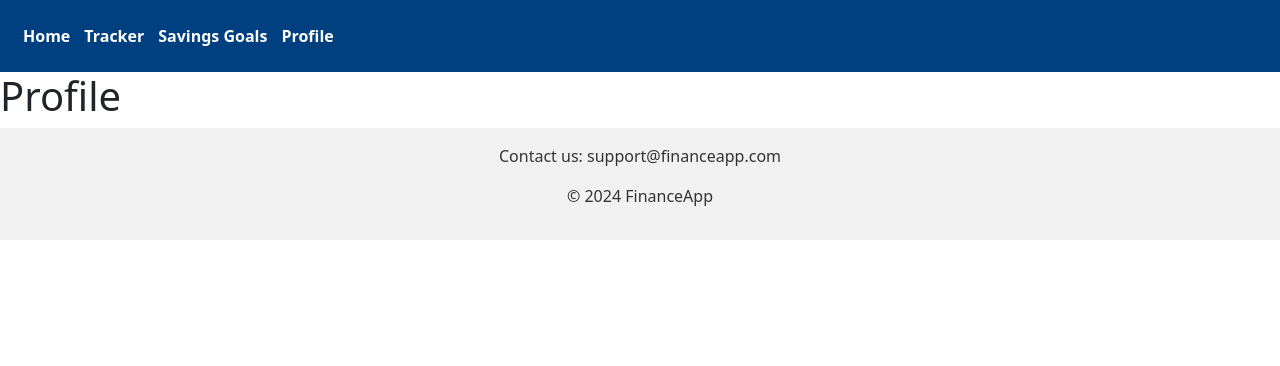
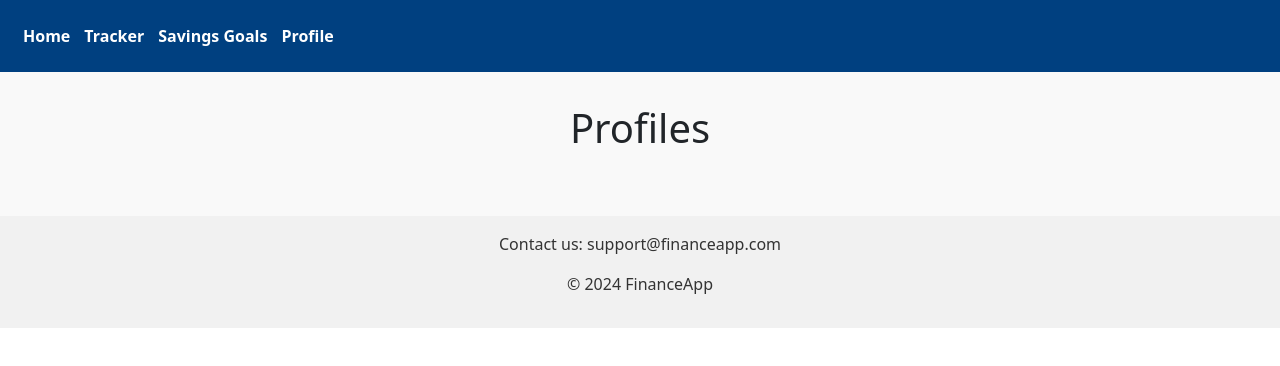
Before and after one commit to vydlknh/finance-tracker, a Vue app: page /profile in a window 1280 px wide. Shown: the top 366 px of the page. Built offline with nearby package versions, Linux system fonts and the light colour scheme.

Commit message:
pages titles updated

```diff
--- a/src/views/ProfileView.vue
+++ b/src/views/ProfileView.vue
@@ -1,5 +1,21 @@
 <template>
-  <div class="profile">
-    <h1>Profile</h1>
+  <div class="savings">
+    <main>
+      <div class="title">
+        <h1>Profiles</h1>
+      </div>
+    </main>
   </div>
 </template>
+
+<style>
+main {
+  flex: 1;
+  padding: 2rem;
+  background-color: #f9f9f9;
+}
+.title {
+  text-align: center;
+  margin-bottom: 2rem;
+}
+</style>
--- a/src/views/SavingsView.vue
+++ b/src/views/SavingsView.vue
@@ -1,5 +1,21 @@
 <template>
   <div class="savings">
-    <h1>Savings</h1>
+    <main>
+      <div class="title">
+        <h1>Savings Goals</h1>
+      </div>
+    </main>
   </div>
 </template>
+
+<style>
+main {
+  flex: 1;
+  padding: 2rem;
+  background-color: #f9f9f9;
+}
+.title {
+  text-align: center;
+  margin-bottom: 2rem;
+}
+</style>
--- a/src/views/TrackerView.vue
+++ b/src/views/TrackerView.vue
@@ -84,7 +84,7 @@ export default {
 }
 </script>
 
-<style scoped>
+<style>
 .tracker {
   display: flex;
   flex-direction: col umn;
```
